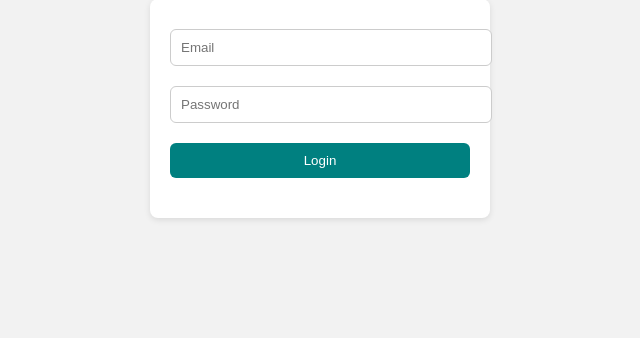
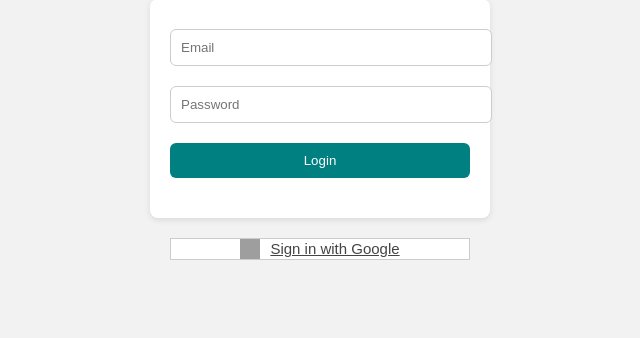
Before and after one commit to manishrathore77/retromart, a Spring Boot app: page /login.html in a window 1280 px wide. Shown: the part 99-437 px from the top of the page, without its empty margins (320-960 px from the left). Run offline with Spring Boot 4, Linux system fonts and the light colour scheme; some of the project's set-up classes (security, data sources, template engines, error pages and the like) are left out, and stand-ins take their place; grey boxes are pictures that could not be loaded.

Commit message:
feat: add Google OAuth sign-in button to login page

```diff
--- a/src/main/resources/static/login.html
+++ b/src/main/resources/static/login.html
@@ -33,6 +33,22 @@
     button:hover {
       background: #006666;
     }
+    .google-btn {
+      background: white;
+      color: #444;
+      border: 1px solid #ccc;
+      display: flex;
+      align-items: center;
+      justify-content: center;
+      gap: 10px;
+      font-size: 15px;
+      margin-top: 10px;
+      cursor: pointer;
+    }
+    .google-btn img {
+      width: 20px;
+      height: 20px;
+    }
     .message {
       text-align: center;
       margin-top: 10px;
@@ -48,6 +64,14 @@
     <button type="submit">Login</button>
     <div class="message" id="loginMsg"></div>
   </form>
+
+  <!-- Google OAuth Button -->
+  <div style="width:300px; margin: 20px auto; text-align: center;">
+    <a href="/oauth2/authorization/google" class="google-btn">
+      <img src="https://www.gstatic.com/firebasejs/ui/2.0.0/images/auth/google.svg" alt="Google icon" />
+      <span>Sign in with Google</span>
+    </a>
+  </div>
 
   <script>
     document.getElementById("loginForm").addEventListener("submit", async function(e) {
```
